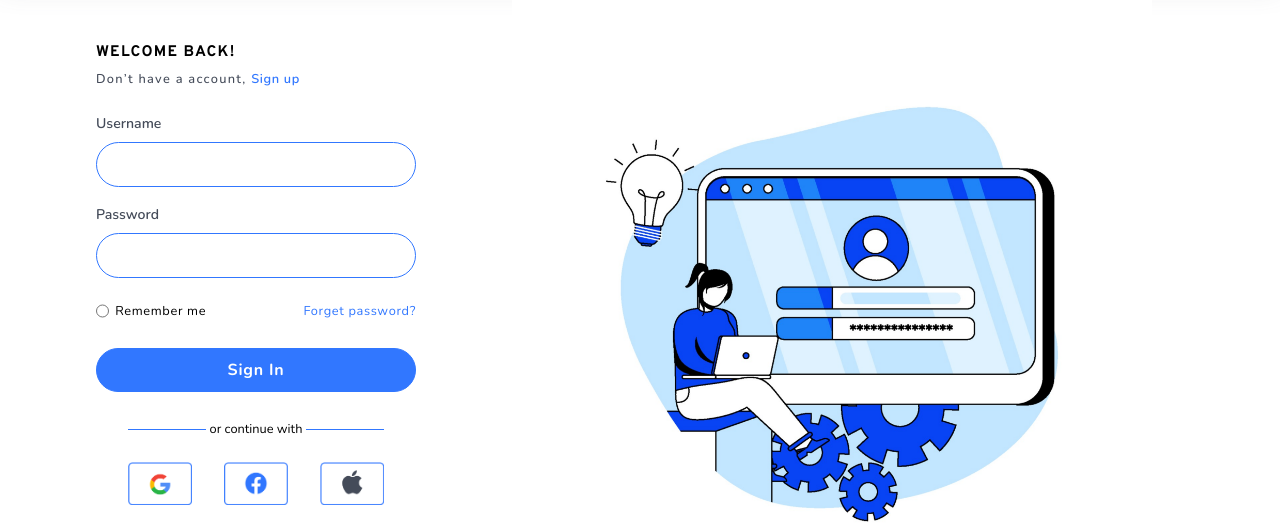
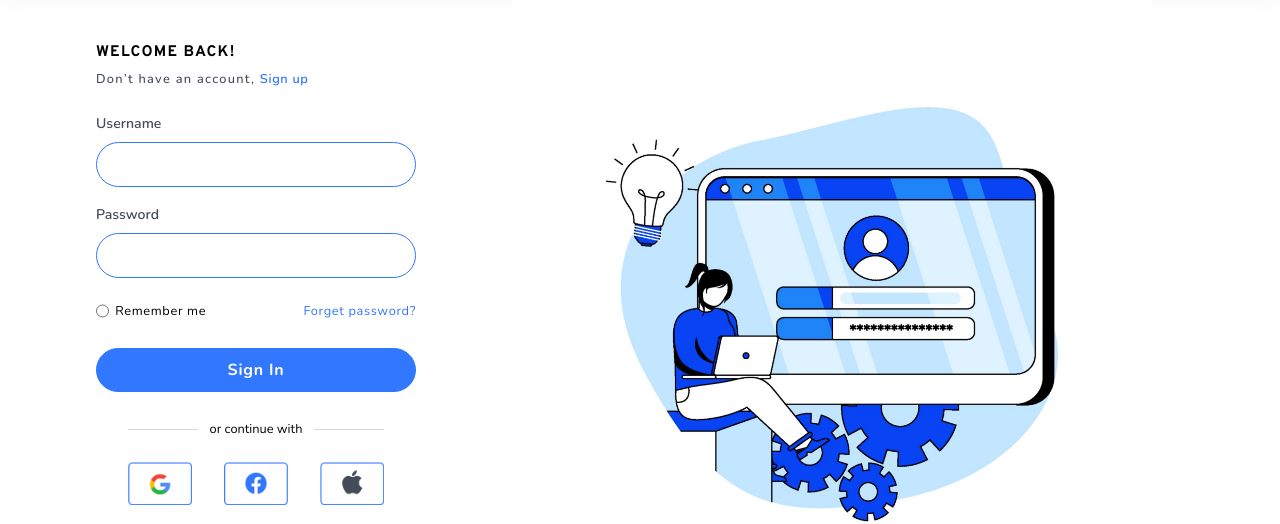
Before and after one commit to kelvinvaghasiya2002/ICMR, a React (Vite) app in the folder client/: page /sign-in in a window 1280 px wide. Shown: the part 158-682 px from the top of the page. Built offline with nearby package versions, Linux system fonts and the light colour scheme.

Commit message:
changes in sign in

```diff
--- a/client/src/component/Signin/Signin.css
+++ b/client/src/component/Signin/Signin.css
@@ -332,15 +332,15 @@ a {
 .separator::after {
     content: '';
     flex: 1;
-    border-bottom: 0.2vh solid #3177FF;
+    border-bottom: 0.2vh solid #d8d8d8;
 }
 
 .separator:not(:empty)::before {
-    margin-right: .25em;
+    margin-right: .75em;
 }
 
 .separator:not(:empty)::after {
-    margin-left: .25em;
+    margin-left: .75em;
 }
 
 
--- a/client/src/component/Signin/Signin.jsx
+++ b/client/src/component/Signin/Signin.jsx
@@ -157,7 +157,7 @@ export default function SignIn() {
                     <form>
                         <div className='welcome-back'>
                             <h2>WELCOME BACK!</h2>
-                            <p>Don’t have a account, <Link to="/sign-up">Sign up</Link></p>
+                            <p>Don’t have an account, <Link to="/sign-up">Sign up</Link></p>
                         </div>
 
 
```
